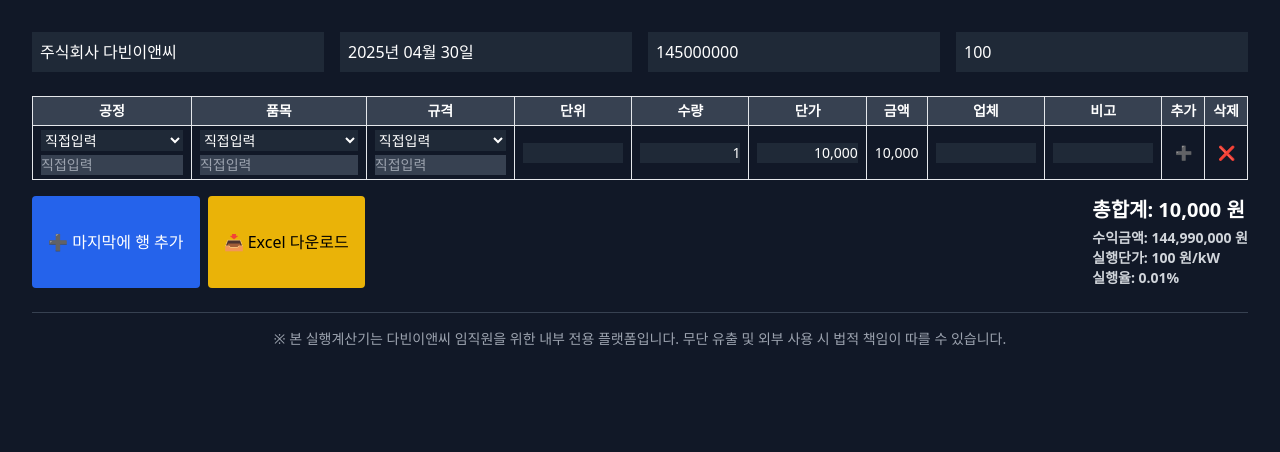
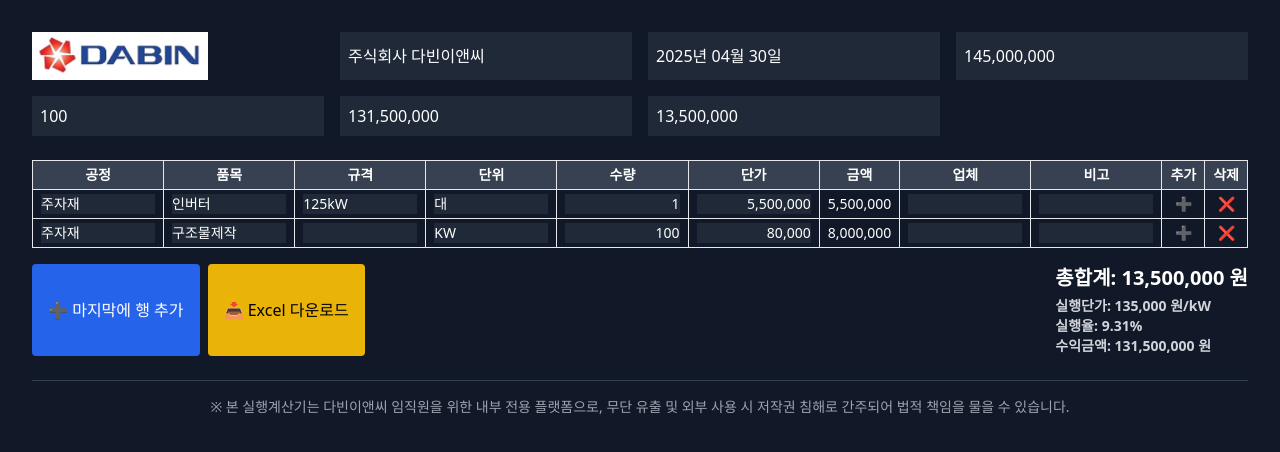
Before and after one commit to leejungmin1649/dabin, a Next.js app: page / in a window 1280 px wide. Shown: the top 452 px of the page. Built offline with nearby package versions, Linux system fonts and the light colour scheme.

Commit message:
Update index.js

```diff
--- a/pages/index.js
+++ b/pages/index.js
@@ -7,26 +7,26 @@ export default function Home() {
   const [contractAmount, setContractAmount] = useState('145000000');
   const [contractCapacity, setContractCapacity] = useState(100);
   const [rows, setRows] = useState([
-    { id: 1, 공정: '', 품목: '', 규격: '', 단위: '', 수량: 1, 단가: 10000, 업체: '', 비고: '' }
+    { id: 1, 공정: '주자재', 품목: '인버터', 규격: '125kW', 단위: '대', 수량: 1, 단가: 5500000, 업체: '', 비고: '' },
+    { id: 2, 공정: '주자재', 품목: '구조물제작', 규격: '', 단위: 'KW', 수량: 100, 단가: 80000, 업체: '', 비고: '' },
   ]);
 
-  const 공정목록 = ['주자재', '공통공사', '주차장태양광', '토지태양광', '지붕태양광', '인허가', '기타', 'RE100', 'BIPV', '연료전지', '소풍력', '건축', '전기', '토목'];
-  const 품목목록 = ['모듈', '인버터', '구조물제작', '송전설비(저압반)', '모니터링', '전기공사', '안전사다리제작설치', '토목(부대)공사', '도로공사', '풀륨관공사', '전력거래소 계량기', 'CCTV', '관리비', '영업비', '측량'];
-  const 단위목록 = ['식', 'KW', '대', 'EA', 'M', '평', 'm2', 'm3'];
+  // 콤마 표시 함수
+  const formatNumber = (num) => {
+    const parsed = parseInt(num?.toString().replace(/,/g, ''));
+    return isNaN(parsed) ? '' : parsed.toLocaleString('ko-KR');
+  };
 
-  const formatNumber = (num) => num?.toLocaleString('ko-KR') ?? '';
-  const parseNumber = (val) => parseFloat(val.toString().replace(/,/g, '')) || 0;
-  const calculateTotal = () => rows.reduce((sum, row) => sum + (row.수량 * row.단가 || 0), 0);
-
-  const totalAmount = calculateTotal();
-  const revenue = parseNumber(contractAmount) - totalAmount;
-  const unitPrice = contractCapacity ? Math.floor(totalAmount / contractCapacity) : 0;
-  const execRate = contractAmount ? ((totalAmount / parseNumber(contractAmount)) * 100).toFixed(2) : '-';
+  // 계약금액 입력 시 콤마 자동처리
+  const handleContractAmountChange = (value) => {
+    const onlyNumbers = value.replace(/[^\d]/g, '');
+    setContractAmount(onlyNumbers);
+  };
 
   const updateRow = (index, key, value) => {
     const newRows = [...rows];
     if (key === '수량' || key === '단가') {
-      newRows[index][key] = parseNumber(value);
+      newRows[index][key] = parseFloat(value.replace(/,/g, '')) || 0;
     } else {
       newRows[index][key] = value;
     }
@@ -41,7 +41,18 @@ export default function Home() {
     setRows(newRows);
   };
 
-  const deleteRow = (id) => setRows(rows.filter(row => row.id !== id));
+  const deleteRow = (id) => {
+    setRows(rows.filter(row => row.id !== id));
+  };
+
+  const calculateTotal = () => {
+    return rows.reduce((sum, row) => sum + (row.수량 * row.단가 || 0), 0);
+  };
+
+  const totalAmount = calculateTotal();
+  const revenue = parseInt(contractAmount.replace(/,/g, '')) - totalAmount;
+  const unitPrice = contractCapacity ? Math.floor(totalAmount / contractCapacity) : 0;
+  const execRate = contractAmount ? ((totalAmount / parseInt(contractAmount.replace(/,/g, ''))) * 100).toFixed(2) : '-';
 
   const exportToExcel = () => {
     const wb = XLSX.utils.book_new();
@@ -51,12 +62,12 @@ export default function Home() {
       ['계약금액', contractAmount, '', '', '계약용량', contractCapacity],
       ['수익금액', revenue, '', '', '실행금액', totalAmount],
       [],
-      ['공정','품목','규격','단위','수량','단가','금액','업체','비고']
+      ['공정', '품목', '규격', '단위', '수량', '단가', '금액', '업체', '비고']
     ];
     const body = rows.map(r => [
       r.공정, r.품목, r.규격, r.단위,
-      r.수량, formatNumber(r.단가),
-      formatNumber(r.수량 * r.단가),
+      r.수량 || '', r.단가?.toLocaleString() || '',
+      (r.수량 * r.단가)?.toLocaleString() || '',
       r.업체, r.비고
     ]);
     data.push(...body);
@@ -67,47 +78,43 @@ export default function Home() {
 
   return (
     <div className="min-h-screen bg-gray-900 text-white p-4 sm:p-8">
-      <div className="grid grid-cols-1 sm:grid-cols-3 lg:grid-cols-4 gap-4 mb-6">
+      <div className="grid grid-cols-1 sm:grid-cols-4 gap-4 mb-6">
+        <div><img src="/20250411_235807.png" className="h-12" /></div>
         <input value={projectName} onChange={e => setProjectName(e.target.value)} className="bg-gray-800 p-2" placeholder="공사명" />
         <input value={date} onChange={e => setDate(e.target.value)} className="bg-gray-800 p-2" placeholder="작성일" />
-        <input value={formatNumber(contractAmount)} onChange={e => setContractAmount(e.target.value.replace(/,/g, ''))} className="bg-gray-800 p-2" placeholder="계약금액" />
-        <input value={contractCapacity} onChange={e => setContractCapacity(e.target.value)} className="bg-gray-800 p-2" placeholder="계약용량(kW)" />
+        <input
+          value={formatNumber(contractAmount)}
+          onChange={e => handleContractAmountChange(e.target.value)}
+          className="bg-gray-800 p-2"
+          placeholder="계약금액"
+        />
+        <input
+          value={contractCapacity}
+          onChange={e => setContractCapacity(parseFloat(e.target.value) || 0)}
+          className="bg-gray-800 p-2"
+          placeholder="계약용량"
+        />
+        <input value={formatNumber(revenue)} readOnly className="bg-gray-800 p-2" placeholder="수익금액" />
+        <input value={formatNumber(totalAmount)} readOnly className="bg-gray-800 p-2" placeholder="실행금액" />
       </div>
+
       <div className="overflow-x-auto">
-        <table className="min-w-[900px] table-auto text-sm border border-white mb-4">
+        <table className="table-auto w-full text-sm border border-white mb-4 min-w-[800px]">
           <thead className="bg-gray-700">
             <tr>
-              {['공정', '품목', '규격', '단위', '수량', '단가', '금액', '업체', '비고', '추가', '삭제'].map((col) => (
-                <th key={col} className="border px-2 py-1 whitespace-nowrap">{col}</th>
+              {['공정', '품목', '규격', '단위', '수량', '단가', '금액', '업체', '비고', '추가', '삭제'].map((col, idx) => (
+                <th key={idx} className="border px-2 py-1 whitespace-nowrap">{col}</th>
               ))}
             </tr>
           </thead>
           <tbody>
             {rows.map((row, i) => (
               <tr key={row.id}>
-                {['공정', '품목', '단위'].map(key => (
+                {['공정', '품목', '규격', '단위'].map(key => (
                   <td key={key} className="border px-2 py-1">
-                    <select
-                      className="bg-gray-800 w-full"
-                      value={row[key]}
-                      onChange={e => updateRow(i, key, e.target.value)}
-                    >
-                      <option value="">직접입력</option>
-                      {(key === '공정' ? 공정목록 : key === '품목' ? 품목목록 : 단위목록).map(opt => (
-                        <option key={opt} value={opt}>{opt}</option>
-                      ))}
-                    </select>
-                    <input
-                      className="bg-gray-700 w-full mt-1"
-                      value={row[key]}
-                      onChange={e => updateRow(i, key, e.target.value)}
-                      placeholder={`직접입력`}
-                    />
+                    <input value={row[key]} onChange={e => updateRow(i, key, e.target.value)} className="bg-gray-800 w-full" />
                   </td>
                 ))}
-                <td className="border px-2 py-1">
-                  <input value={row.규격} onChange={e => updateRow(i, '규격', e.target.value)} className="bg-gray-800 w-full" />
-                </td>
                 {['수량', '단가'].map(key => (
                   <td key={key} className="border px-2 py-1">
                     <input value={formatNumber(row[key])} onChange={e => updateRow(i, key, e.target.value)} className="bg-gray-800 text-right w-full" />
@@ -116,17 +123,14 @@ export default function Home() {
                 <td className="border px-2 py-1 text-right">{formatNumber(row.수량 * row.단가)}</td>
                 <td className="border px-2 py-1"><input value={row.업체} onChange={e => updateRow(i, '업체', e.target.value)} className="bg-gray-800 w-full" /></td>
                 <td className="border px-2 py-1"><input value={row.비고} onChange={e => updateRow(i, '비고', e.target.value)} className="bg-gray-800 w-full" /></td>
-                <td className="border px-2 py-1 text-center">
-                  <button onClick={() => addRowAt(i)} className="text-green-400">➕</button>
-                </td>
-                <td className="border px-2 py-1 text-center">
-                  <button onClick={() => deleteRow(row.id)} className="text-red-400">❌</button>
-                </td>
+                <td className="border px-2 py-1 text-center"><button onClick={() => addRowAt(i)} className="text-green-400">➕</button></td>
+                <td className="border px-2 py-1 text-center"><button onClick={() => deleteRow(row.id)} className="text-red-400">❌</button></td>
               </tr>
             ))}
           </tbody>
         </table>
       </div>
+
       <div className="flex flex-col sm:flex-row justify-between gap-4">
         <div className="flex gap-2">
           <button onClick={() => addRowAt(rows.length - 1)} className="bg-blue-600 px-4 py-2 rounded text-white">➕ 마지막에 행 추가</button>
@@ -135,14 +139,15 @@ export default function Home() {
         <div className="text-xl font-bold text-right sm:text-left">
           총합계: {formatNumber(totalAmount)} 원
           <div className="text-sm text-gray-300 mt-1">
-            수익금액: {formatNumber(revenue)} 원<br />
             실행단가: {contractCapacity ? `${formatNumber(unitPrice)} 원/kW` : '-'}<br />
-            실행율: {execRate}%
+            실행율: {execRate}%<br />
+            수익금액: {formatNumber(revenue)} 원
           </div>
         </div>
       </div>
+
       <div className="mt-6 text-sm text-center text-gray-400 border-t border-gray-700 pt-4">
-        ※ 본 실행계산기는 다빈이앤씨 임직원을 위한 내부 전용 플랫폼입니다. 무단 유출 및 외부 사용 시 법적 책임이 따를 수 있습니다.
+        ※ 본 실행계산기는 다빈이앤씨 임직원을 위한 내부 전용 플랫폼으로, 무단 유출 및 외부 사용 시 저작권 침해로 간주되어 법적 책임을 물을 수 있습니다.
       </div>
     </div>
   );
```
